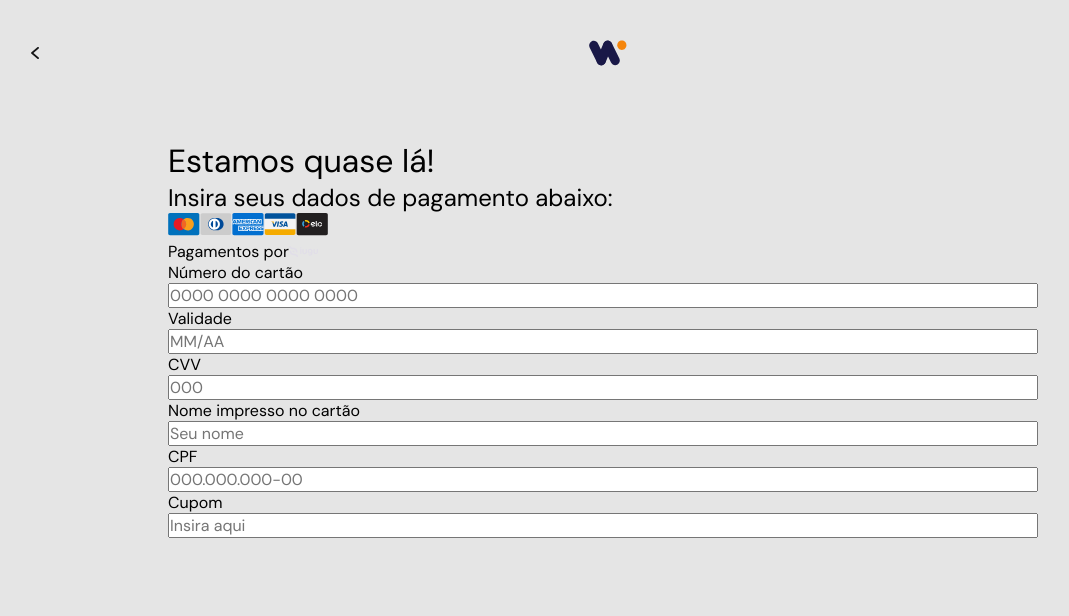
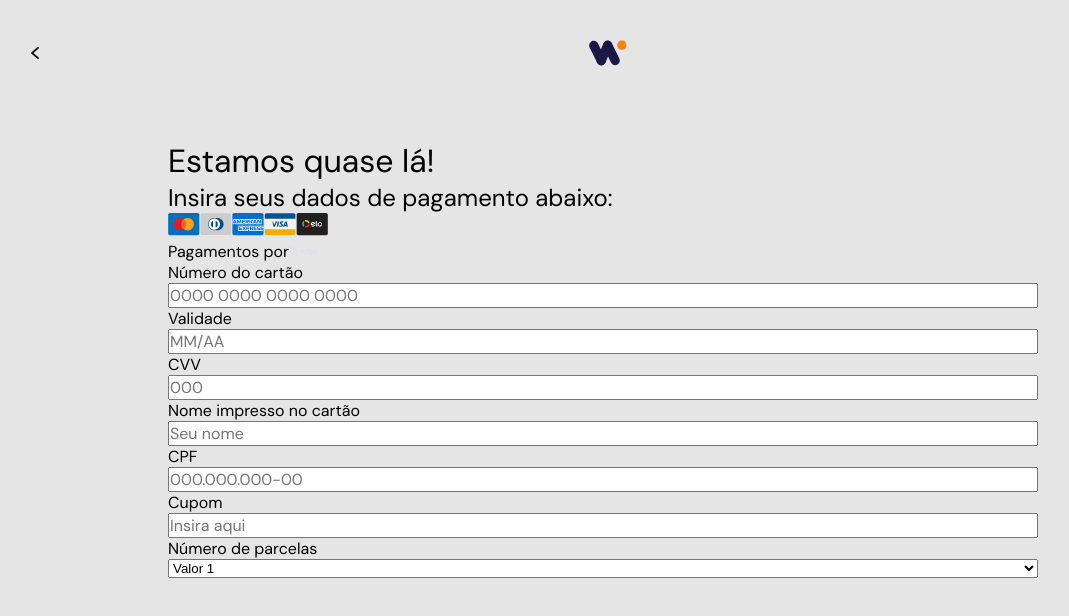
Before and after one commit to leonardoMarti/pebmed-challenge, a Next.js app: page / in a window 1280 px wide. Shown: the top 616 px of the page, without its empty margins (37-1106 px from the left). Built offline with nearby package versions, Linux system fonts and the light colour scheme.

Commit message:
Create select component

```diff
--- a/src/components/Input/index.tsx
+++ b/src/components/Input/index.tsx
@@ -12,7 +12,12 @@ export function Input({ name, label, placeholder, type = 'text' }: InputProps) {
   return (
     <Container>
       <span>{label}</span>
-      <input name={name} type={type} placeholder={placeholder} />
+      <input
+        id={`input-${name}`}
+        name={name}
+        type={type}
+        placeholder={placeholder}
+      />
     </Container>
   );
 }
--- /dev/null
+++ b/src/components/Select/index.tsx
@@ -0,0 +1,21 @@
+import React from 'react';
+import { Container } from './styles';
+
+interface SelectProps {
+  name: string;
+  label: string;
+  placeholder?: string;
+}
+
+export function Select({ name, label, placeholder }: SelectProps) {
+  return (
+    <Container>
+      <span>{label}</span>
+      <select id={`select-${name}`} name={name} placeholder={placeholder}>
+        <option value="valor1">Valor 1</option>
+        <option value="valor2">Valor 2</option>
+        <option value="valor3">Valor 3</option>
+      </select>
+    </Container>
+  );
+}
--- /dev/null
+++ b/src/components/Select/styles.ts
@@ -0,0 +1,6 @@
+import styled from 'styled-components';
+
+export const Container = styled.div`
+  display: flex;
+  flex-direction: column;
+`;
--- a/src/pages/index.tsx
+++ b/src/pages/index.tsx
@@ -3,6 +3,7 @@ import Head from 'next/head';
 import { Container } from './plans.module';
 import { CreditCards } from '../components/CreditCards';
 import { Input } from '../components/Input';
+import { Select } from '../components/Select';
 
 export default function Plans() {
   return (
@@ -34,6 +35,11 @@ export default function Plans() {
       />
       <Input name="creditCardCPF" label="CPF" placeholder="000.000.000-00" />
       <Input name="couponCode" label="Cupom" placeholder="Insira aqui" />
+      <Select
+        name="installments"
+        label="Número de parcelas"
+        placeholder="Selecionar"
+      />
     </Container>
   );
 }
```
